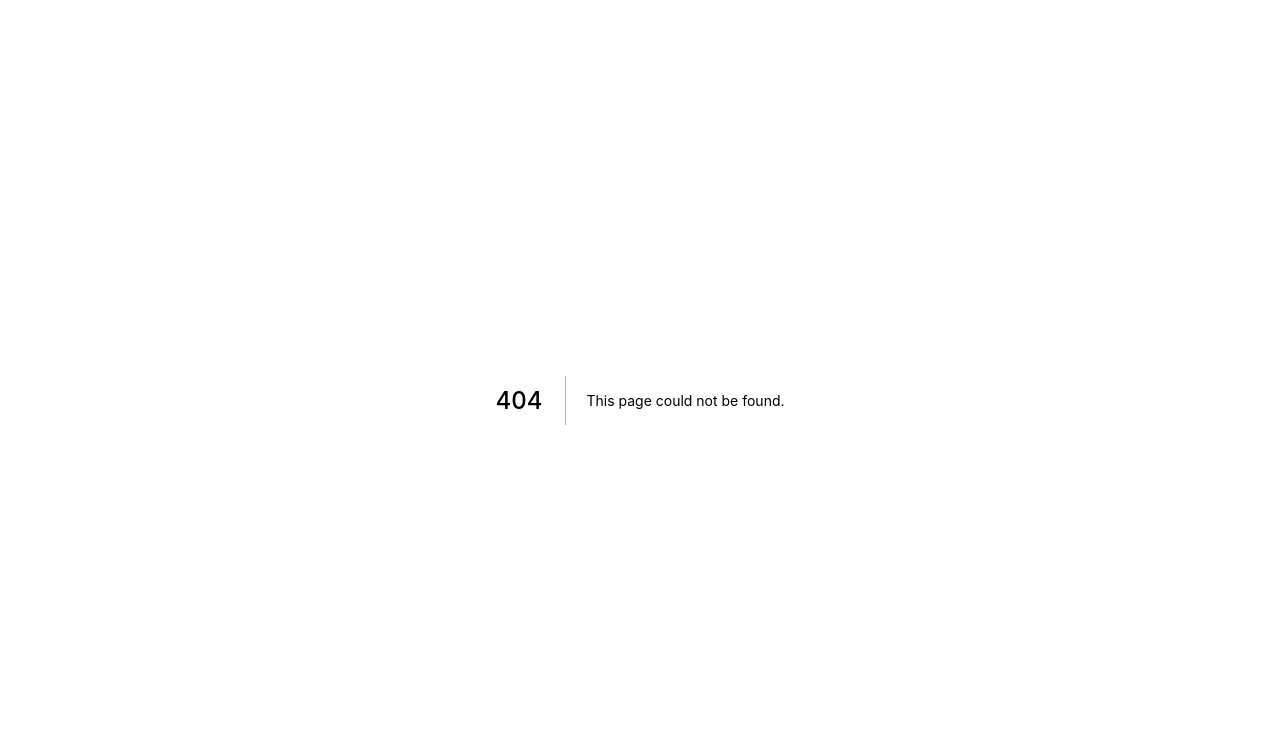
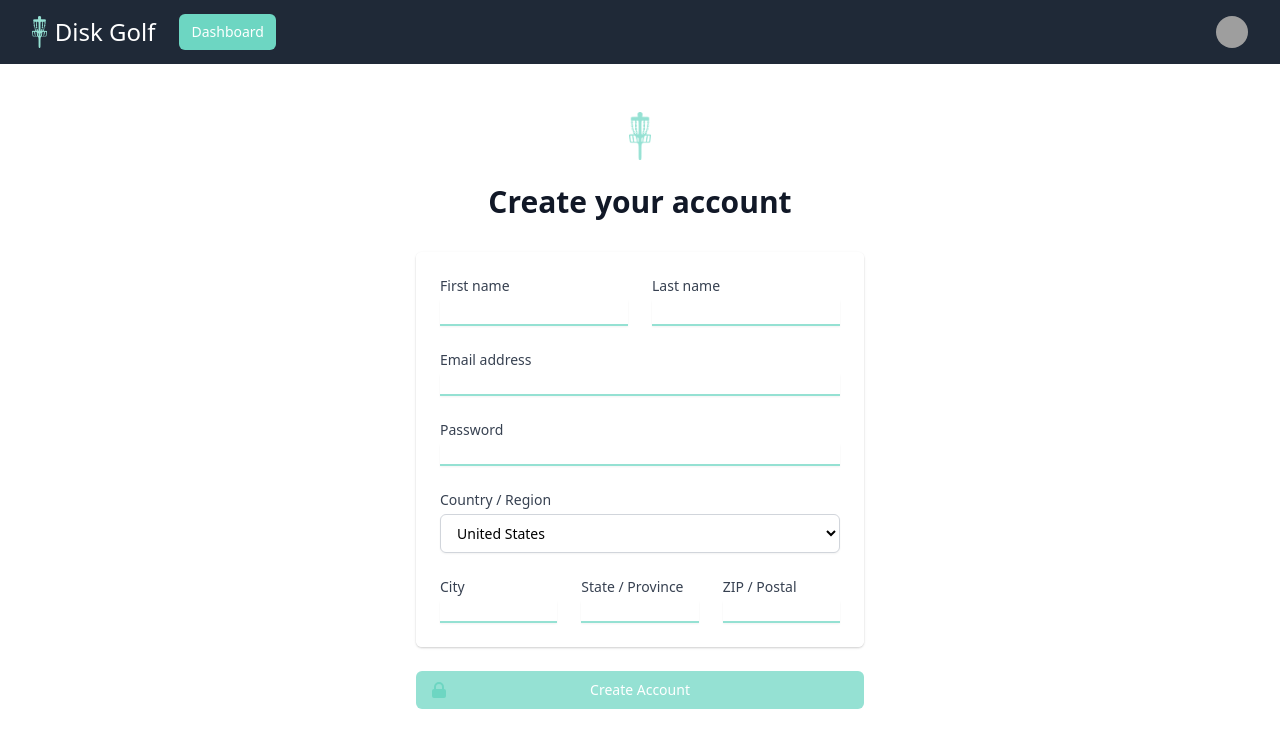
Before and after one commit to adunham95/desk-golf, a Next.js app: page /signup in a window 1280 px wide. Before the commit this address had no page. Shown: the top 748 px of the page. Built offline with nearby package versions, Linux system fonts and the light colour scheme; grey boxes are pictures that could not be loaded.

Commit message:
Added sign up page

```diff
--- /dev/null
+++ b/pages/signup.tsx
@@ -0,0 +1,201 @@
+import React, { useState } from 'react';
+import { Layout } from '../components/layout';
+
+const SignUpPage = () => {
+  const [] = useState('');
+  return (
+    <Layout pageTitle="Create Account">
+      <div>
+        <div className="min-h-50 flex items-center justify-center py-12 px-4 sm:px-6 lg:px-8">
+          <div className="max-w-md w-full space-y-8">
+            <div>
+              <img
+                className="mx-auto h-12 w-auto"
+                src="/img/icon.png"
+                alt="Workflow"
+              />
+              <h2 className="mt-6 text-center text-3xl font-extrabold text-gray-900">
+                Create your account
+              </h2>
+            </div>
+            <form
+              className="mt-8 space-y-6"
+              action="#"
+              method="POST"
+            >
+              <div className="rounded-md shadow-sm -space-y-px">
+                <div className="mt-10 sm:mt-0">
+                  <div className="md:grid md:grid-cols-2 md:gap-6">
+                    <div className="mt-5 md:mt-0 md:col-span-2">
+                      <form
+                        action="#"
+                        method="POST"
+                      >
+                        <div className="shadow overflow-hidden sm:rounded-md">
+                          <div className="px-4 py-5 bg-white sm:p-6">
+                            <div className="grid grid-cols-6 gap-6">
+                              <div className="col-span-6 sm:col-span-3">
+                                <label
+                                  htmlFor="first-name"
+                                  className="block text-sm font-medium text-gray-700"
+                                >
+                                  First name
+                                </label>
+                                <input
+                                  type="text"
+                                  name="first-name"
+                                  id="first-name"
+                                  className="mt-1 border-0 border-b-2 border-primary block w-full shadow-sm sm:text-s"
+                                />
+                              </div>
+
+                              <div className="col-span-6 sm:col-span-3">
+                                <label
+                                  htmlFor="last-name"
+                                  className="block text-sm font-medium text-gray-700"
+                                >
+                                  Last name
+                                </label>
+                                <input
+                                  type="text"
+                                  name="last-name"
+                                  id="last-name"
+                                  className="mt-1 border-0 border-b-2 border-primary block w-full shadow-sm sm:text-s"
+                                />
+                              </div>
+
+                              <div className="col-span-6">
+                                <label
+                                  htmlFor="email-address"
+                                  className="block text-sm font-medium text-gray-700"
+                                >
+                                  Email address
+                                </label>
+                                <input
+                                  type="text"
+                                  name="email-address"
+                                  id="email-address"
+                                  className="mt-1 border-0 border-b-2 border-primary block w-full shadow-sm sm:text-sm"
+                                />
+                              </div>
+
+                              <div className="col-span-6">
+                                <label
+                                  htmlFor="new-password"
+                                  className="block text-sm font-medium text-gray-700"
+                                >
+                                  Password
+                                </label>
+                                <input
+                                  type="text"
+                                  name="new-password"
+                                  id="new-password"
+                                  className="mt-1 border-0 border-b-2 border-primary block w-full shadow-sm sm:text-sm"
+                                />
+                              </div>
+
+                              <div className="col-span-6">
+                                <label
+                                  htmlFor="country"
+                                  className="block text-sm font-medium text-gray-700"
+                                >
+                                  Country / Region
+                                </label>
+                                <select
+                                  id="country"
+                                  name="country"
+                                  className="mt-1 block w-full py-2 px-3 border border-gray-300 bg-white rounded-md shadow-sm focus:outline-none sm:text-sm"
+                                >
+                                  <option>United States</option>
+                                  <option>Canada</option>
+                                  <option>Mexico</option>
+                                </select>
+                              </div>
+
+                              <div className="col-span-6 sm:col-span-6 lg:col-span-2">
+                                <label
+                                  htmlFor="city"
+                                  className="block text-sm font-medium text-gray-700"
+                                >
+                                  City
+                                </label>
+                                <input
+                                  type="text"
+                                  name="city"
+                                  id="city"
+                                  className="mt-1 border-0 border-b-2 border-primary block w-full shadow-sm sm:text-sm  "
+                                />
+                              </div>
+
+                              <div className="col-span-6 sm:col-span-3 lg:col-span-2">
+                                <label
+                                  htmlFor="state"
+                                  className="block text-sm font-medium text-gray-700"
+                                >
+                                  State / Province
+                                </label>
+                                <input
+                                  type="text"
+                                  name="state"
+                                  id="state"
+                                  className="mt-1 border-0 border-b-2 border-primary block w-full shadow-sm sm:text-sm  "
+                                />
+                              </div>
+
+                              <div className="col-span-6 sm:col-span-3 lg:col-span-2">
+                                <label
+                                  htmlFor="postal-code"
+                                  className="block text-sm font-medium text-gray-700"
+                                >
+                                  ZIP / Postal
+                                </label>
+                                <input
+                                  type="text"
+                                  name="postal-code"
+                                  id="postal-code"
+                                  className="mt-1 border-0 border-b-2 border-primary block w-full shadow-sm sm:text-sm  "
+                                />
+                              </div>
+                            </div>
+                          </div>
+
+                        </div>
+                      </form>
+                    </div>
+                  </div>
+                </div>
+              </div>
+
+              <div>
+                <button
+                  type="submit"
+                  className="group relative w-full flex justify-center py-2 px-4 border border-transparent text-sm font-medium rounded-md text-white bg-primary hover:bg-primaryDark focus:outline-none focus:ring-2 focus:ring-offset-2 focus:ring-primaryLight"
+                >
+                  <span className="absolute left-0 inset-y-0 flex items-center pl-3">
+                    {/* <!-- Heroicon name: solid/lock-closed --> */}
+                    <svg
+                      className="h-5 w-5 text-primaryDark group-hover:text-primaryLight"
+                      xmlns="http://www.w3.org/2000/svg"
+                      viewBox="0 0 20 20"
+                      fill="currentColor"
+                      aria-hidden="true"
+                    >
+                      <path
+                        fillRule="evenodd"
+                        d="M5 9V7a5 5 0 0110 0v2a2 2 0 012 2v5a2 2 0 01-2 2H5a2 2 0 01-2-2v-5a2 2 0 012-2zm8-2v2H7V7a3 3 0 016 0z"
+                        clipRule="evenodd"
+                      />
+                    </svg>
+                  </span>
+                  Create Account
+                </button>
+              </div>
+            </form>
+          </div>
+        </div>
+      </div>
+    </Layout>
+  );
+};
+
+export default SignUpPage;
```
